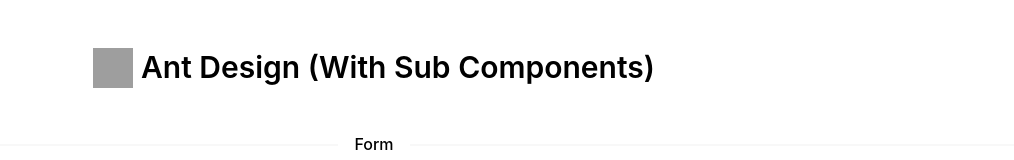
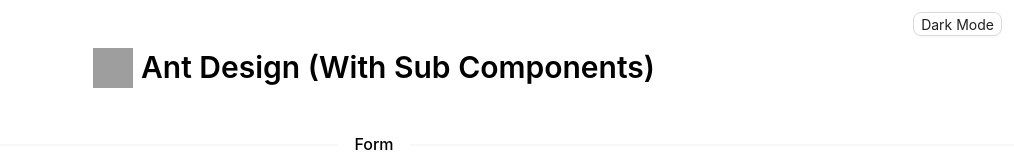
Before and after one commit to austinmula/vms-dashboard, a Next.js app: page /with-sub-components in a window 1280 px wide. Shown: the top 160 px of the page, without its empty margins (266-1280 px from the left). Built offline with nearby package versions, Linux system fonts and the light colour scheme; grey boxes are pictures that could not be loaded; what @ant-design/nextjs-registry would draw is missing.

Commit message:
Refactor layout to use Providers for theme management; implement theme context and toggle functionality

```diff
--- a/src/app/layout.tsx
+++ b/src/app/layout.tsx
@@ -1,7 +1,7 @@
 import "./globals.css";
 import React from "react";
 import { Inter } from "next/font/google";
-import { AntdRegistry } from "@ant-design/nextjs-registry";
+import { Providers } from "./providers";
 
 const inter = Inter({ subsets: ["latin"] });
 
@@ -18,7 +18,7 @@
   return (
     <html lang="en">
       <body className={inter.className}>
-        <AntdRegistry>{children}</AntdRegistry>
+        <Providers>{children}</Providers>
       </body>
     </html>
   );
--- /dev/null
+++ b/src/app/providers.tsx
@@ -0,0 +1,99 @@
+"use client";
+
+import React, {
+  createContext,
+  useContext,
+  useEffect,
+  useMemo,
+  useState,
+} from "react";
+import { AntdRegistry } from "@ant-design/nextjs-registry";
+import { ConfigProvider, theme as antdTheme, Button, Flex } from "antd";
+
+// Shape of the theme context
+interface ThemeContextValue {
+  isDark: boolean;
+  toggleTheme: () => void;
+}
+
+const ThemeContext = createContext<ThemeContextValue | undefined>(undefined);
+
+export const useThemeMode = () => {
+  const ctx = useContext(ThemeContext);
+  if (!ctx) throw new Error("useThemeMode must be used within <Providers>");
+  return ctx;
+};
+
+// Persist preference key
+const STORAGE_KEY = "color-scheme";
+
+export const Providers = ({ children }: { children: React.ReactNode }) => {
+  const [isDark, setIsDark] = useState<boolean>(false);
+
+  // Load persisted preference or system preference on mount
+  useEffect(() => {
+    const stored =
+      typeof window !== "undefined" ? localStorage.getItem(STORAGE_KEY) : null;
+    if (stored === "dark") {
+      setIsDark(true);
+      return;
+    }
+    if (stored === "light") {
+      setIsDark(false);
+      return;
+    }
+    // fallback to system
+    if (
+      window.matchMedia &&
+      window.matchMedia("(prefers-color-scheme: dark)").matches
+    ) {
+      setIsDark(true);
+    }
+  }, []);
+
+  const toggleTheme = () => {
+    setIsDark((prev) => {
+      const next = !prev;
+      try {
+        localStorage.setItem(STORAGE_KEY, next ? "dark" : "light");
+      } catch {}
+      return next;
+    });
+  };
+
+  // Merge tokens / algorithms
+  const themeConfig = useMemo(
+    () => ({
+      algorithm: isDark ? antdTheme.darkAlgorithm : antdTheme.defaultAlgorithm,
+      token: {
+        colorPrimary: "#52c41a",
+        borderRadius: 16,
+      },
+    }),
+    [isDark]
+  );
+
+  // Optional top-right toggle button overlay
+  const Toggle = (
+    <Flex style={{ position: "fixed", top: 12, right: 12, zIndex: 1000 }}>
+      <Button
+        size="small"
+        onClick={toggleTheme}
+        aria-label="Toggle color scheme"
+      >
+        {isDark ? "Light" : "Dark"} Mode
+      </Button>
+    </Flex>
+  );
+
+  return (
+    <ThemeContext.Provider value={{ isDark, toggleTheme }}>
+      <AntdRegistry>
+        <ConfigProvider theme={themeConfig}>
+          {Toggle}
+          {children}
+        </ConfigProvider>
+      </AntdRegistry>
+    </ThemeContext.Provider>
+  );
+};
--- a/src/app/with-sub-components/page.tsx
+++ b/src/app/with-sub-components/page.tsx
@@ -20,7 +20,6 @@
   Space,
   Divider,
 } from "antd";
-import withTheme from "../../../theme";
 
 const { Option } = Select;
 const { Title } = Typography;
@@ -88,8 +87,4 @@
   );
 };
 
-const HomePage = () => {
-  return withTheme(<Home />);
-};
-
-export default HomePage;
+export default Home;
```
